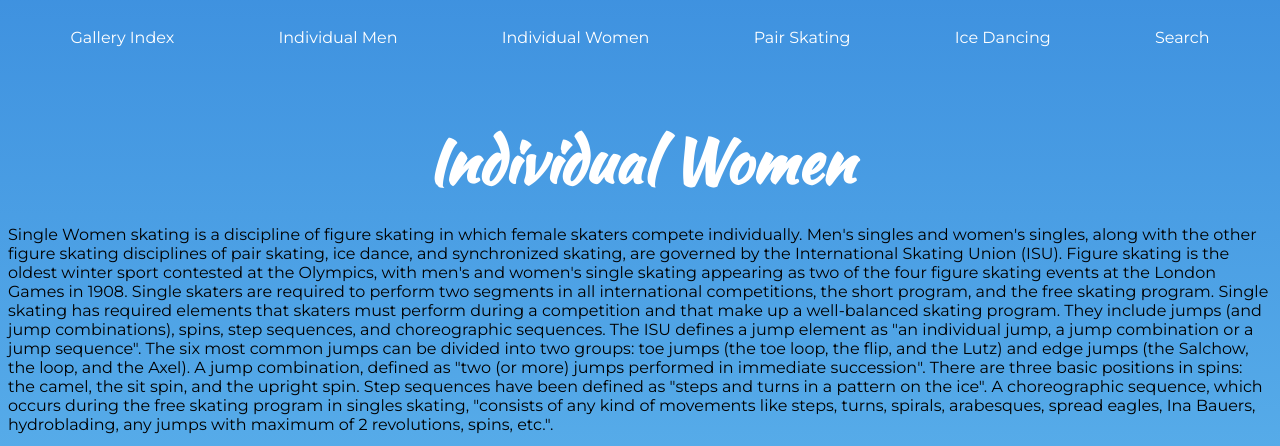
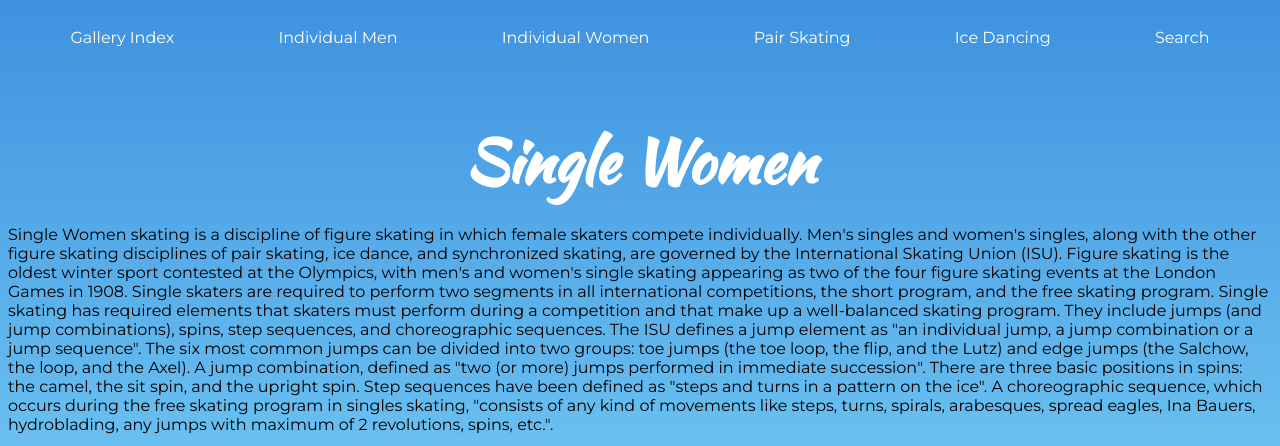
Before and after one commit to renee0905/group5, a Jekyll site: the page built from individual-women.markdown, in a window 1280 px wide and 900 px high, cut to the strip 0-446 px from the top of the window. Built offline with Jekyll 4.4.1, drawn with Linux system fonts in a browser that asks for light colours.

Commit message:
Update individual-women.markdown

```diff
--- a/individual-women.markdown
+++ b/individual-women.markdown
@@ -4,12 +4,20 @@ title: Individual Women
 permalink: /individual-women/
 ---
 
-<h1> Individual Women </h1>
+<h1> Single Women </h1>
 <p>Single Women skating is a discipline of figure skating in which female skaters compete individually. Men's singles and women's singles, along with the other figure skating disciplines of pair skating, ice dance, and synchronized skating, are governed by the International Skating Union (ISU). Figure skating is the oldest winter sport contested at the Olympics, with men's and women's single skating appearing as two of the four figure skating events at the London Games in 1908.
 Single skaters are required to perform two segments in all international competitions, the short program, and the free skating program.
 Single skating has required elements that skaters must perform during a competition and that make up a well-balanced skating program. They include jumps (and jump combinations), spins, step sequences, and choreographic sequences. The ISU defines a jump element as "an individual jump, a jump combination or a jump sequence". The six most common jumps can be divided into two groups: toe jumps (the toe loop, the flip, and the Lutz) and edge jumps (the Salchow, the loop, and the Axel). A jump combination, defined as "two (or more) jumps performed in immediate succession". There are three basic positions in spins: the camel, the sit spin, and the upright spin. Step sequences have been defined as "steps and turns in a pattern on the ice". A choreographic sequence, which occurs during the free skating program in singles skating, "consists of any kind of movements like steps, turns, spirals, arabesques, spread eagles, Ina Bauers, hydroblading, any jumps with maximum of 2 revolutions, spins, etc.".
 </p>
+
+<div class="line2"></div>
+
+<div class="gallary">
+
 {% for name in site.women %}
-<a href = "{{ name.url | relative_url }}"><img src="{{ name.img-url }}"></a>
-  <p><a href = "{{ name.url | relative_url }}">{{ name.name }}</a>
+          <div class="card">
+            <a href = "{{ name.url | relative_url }}"><img src="{{ name.img-url }}"></a>
+            <p><a href = "{{ name.url | relative_url }}">{{ name.name }}</a></p>
+          </div>
 {% endfor %}
+</div>
```
